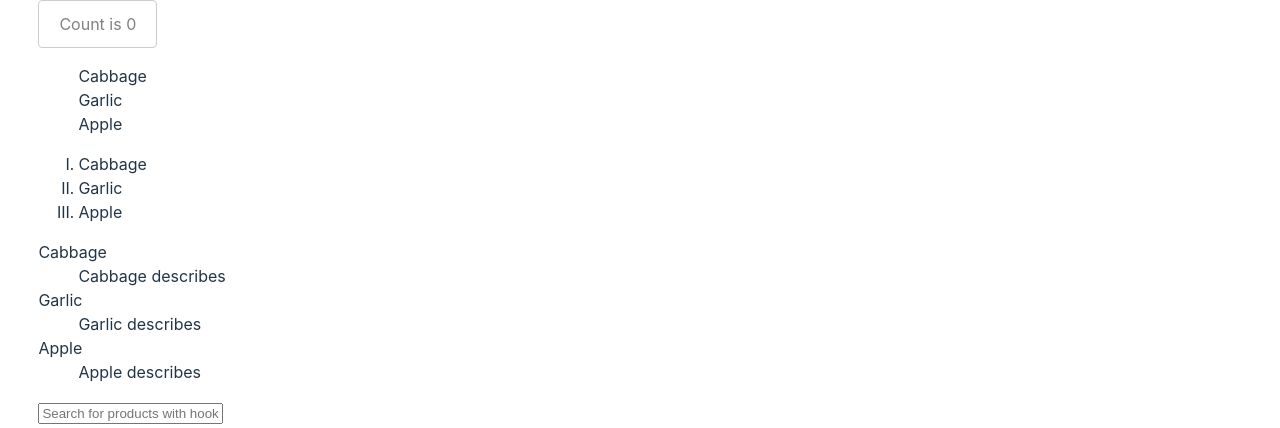
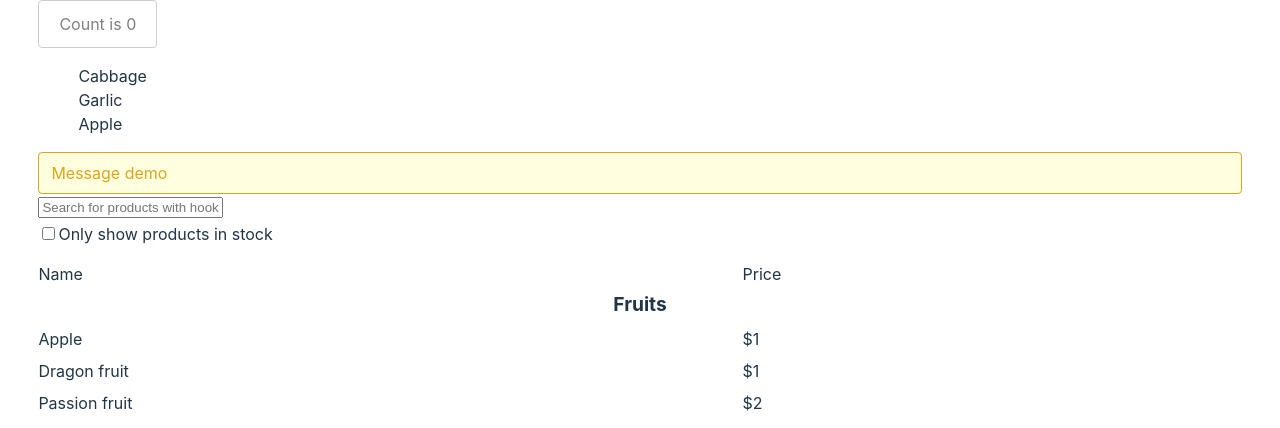
Before and after one commit to leoclao/learn-react-vite, a React (Vite) app: page / in a window 1280 px wide. Shown: the top 428 px of the page. Built offline with nearby package versions, Linux system fonts and the light colour scheme.

Commit message:
#closed issue 24

```diff
--- a/src/App.tsx
+++ b/src/App.tsx
@@ -1,4 +1,4 @@
-import { Button, ButtonLink, Card, DescLists, Grid, List, Masonry, OrderedLists, Progress, UnorderedLists } from "@/components";
+import { Button, ButtonLink, Card, DescLists, Grid, List, Masonry, Message, UnorderedLists } from "@/components";
 import { RibbonContainer } from "@/container";
 import { FilterableProduct, Profile } from "@/features";
 import { useWindowResize } from "@/hooks";
@@ -135,24 +135,14 @@ function App() {
 						title="click to count"
 					/>
 				</div>
+				{/* Demo list */}
 				<UnorderedLists
 					// className={`${listViewMobile}`}
 					// marker="square"
 					itemClassName="list__item"
 					data={products}
 				/>
-				<OrderedLists
-					// className={`${listViewMobile}`}
-					// marker="square"
-					type="I"
-					itemClassName="list__item"
-					data={products}
-				/>
-
-				<DescLists
-					// className={`${listViewMobile}`}
-					data={products}
-				/>
+				<Message types="warning" content="Message demo" />
 				{/* <Board cols={16} rows={22} /> */}
 				{/* <FilterableProduct products={products} /> */}
 				<FilterableProduct products={PRODUCTS_LIST} />
--- a/src/components/field/Base.tsx
+++ b/src/components/field/Base.tsx
@@ -1,7 +1,7 @@
 import styles from "@/styles/modules/field.module.scss";
 import type { Size } from "@/utils";
 import clsx from "clsx";
-import Message from "../message";
+import Message from "../Message";
 
 interface Props {
 	label?: string;
--- a/src/components/index.ts
+++ b/src/components/index.ts
@@ -4,6 +4,6 @@ export { Card, CardAction, CardContent, CardMedia, CardTitle } from "./Card";
 export { FieldBase } from "./Field";
 export { Grid, Masonry } from "./Grid";
 export { OrderedLists, UnorderedLists, DescLists } from "./List";
-export { default as Message } from "./message";
+export { default as Message } from "./Message";
 export { default as Progress } from "./progress";
 export { default as Thumb } from "./thumb";
--- a/src/components/message/index.tsx
+++ b/src/components/message/index.tsx
@@ -1,15 +1,73 @@
+import type { MessageType, Size } from "@/styles";
 import clsx from "clsx";
-import React from "react";
+import type React from "react";
 
 import styles from "@/styles/modules/message.module.scss";
 
 interface Props {
-	types: string;
-	content: string;
+	types: MessageType;
+	size?: Size;
+	content: React.ReactNode;
 }
 
-function Message({ types = "base", content }: Props) {
-	const className = clsx(styles.base, !!types && styles[`${types}`]);
+function Message({ types = "Base", size = "medium", content }: Props) {
+	const newType = (key) => {
+		let type = "";
+		switch (key) {
+			case "warning":
+				type = "Warning";
+				break;
+			case "error":
+				type = "Error";
+				break;
+
+			default:
+				type = "Info";
+				break;
+		}
+		return type;
+	}
+
+	const newSize = (key) => {
+		let size = "";
+		switch (key) {
+			case "tiny":
+				size = "Tiny";
+				break;
+
+			case "small":
+				size = "Small";
+				break;
+
+			case "large":
+				size = "Large";
+				break;
+
+			case "large-x":
+				size = "LargeX";
+				break;
+
+			case "large-xx":
+				size = "Large2X";
+				break;
+
+			case "large-xxx":
+				size = "Large3X";
+				break;
+
+			default:
+				size = "Medium";
+				break;
+		}
+
+		return size;
+	}
+
+	const className = clsx(
+		styles.Base,
+		types && styles[`${newType(types)}`],
+		size && styles[`${newSize(size)}`]
+	);
 
 	return <div className={className}>{content}</div>;
 }
--- a/src/styles/modules/message.module.scss
+++ b/src/styles/modules/message.module.scss
@@ -1,8 +1,100 @@
-.base {
+.Base {
+  background-color: var(--msg-bg-color, transparent);
+  border: var(--msg-border-w, 0) var(--msg-border-style, none) var(--msg-border-color, initial);
+  border-radius: var(--msg-br, .25rem);
+  color: var(--msg-color, initial);
   display: block;
-  font-size: medium;
+  font-size: var(--msg-font-size, initial);
+  padding: var(--msg-pt, 0) var(--msg-pr, 0) var(--msg-pb, 0) var(--msg-pl, 0);
+
+  @media (forced-colors: active) and (prefers-color-scheme: light) {
+    --msg-bg-color: transparent;
+    forced-color-adjust: none;
+  }
+
+  @media (forced-colors: active) and (prefers-color-scheme: dark) {
+    --msg-bg-color: transparent;
+    forced-color-adjust: none;
+  }
 }
 
-.error {
-  color: brown;
+.Info {
+  --msg-bg-color: LightCyan;
+  --msg-border-w: 1px;
+  --msg-border-style: solid;
+  --msg-border-color: DodgerBlue;
+  --msg-color: DodgerBlue;
 }
+
+.Error {
+  --msg-bg-color: MistyRose;
+  --msg-border-w: 1px;
+  --msg-border-style: solid;
+  --msg-border-color: salmon;
+  --msg-color: brown;
+}
+
+.Warning {
+  --msg-bg-color: LightYellow;
+  --msg-border-w: 1px;
+  --msg-border-style: solid;
+  --msg-border-color: GoldenRod;
+  --msg-color: GoldenRod;
+}
+
+// Size scope
+.Tiny {
+  --msg-font-size: .75rem;
+  --msg-pt: .25rem;
+  --msg-pr: .5rem;
+  --msg-pb: .25rem;
+  --msg-pl: .5rem;
+}
+
+.Small {
+  --msg-font-size: .875rem;
+  --msg-pt: .375rem;
+  --msg-pr: .5rem;
+  --msg-pb: .375rem;
+  --msg-pl: .5rem;
+}
+
+.Medium {
+  --msg-font-size: 1rem;
+  --msg-pt: .5rem;
+  --msg-pr: .75rem;
+  --msg-pb: .5rem;
+  --msg-pl: .75rem;
+}
+
+.Large {
+  --msg-font-size: 1.25rem;
+  --msg-pt: .5rem;
+  --msg-pr: .75rem;
+  --msg-pb: .5rem;
+  --msg-pl: .75rem;
+
+  &X {
+    --msg-font-size: 1.5rem;
+    --msg-pt: .5rem;
+    --msg-pr: .75rem;
+    --msg-pb: .5rem;
+    --msg-pl: .75rem;
+  }
+
+  &2X {
+    --msg-font-size: 1.75rem;
+    --msg-pt: .5rem;
+    --msg-pr: .75rem;
+    --msg-pb: .5rem;
+    --msg-pl: .75rem;
+  }
+
+  &3X {
+    --msg-font-size: 2rem;
+    --msg-pt: .5rem;
+    --msg-pr: .75rem;
+    --msg-pb: .5rem;
+    --msg-pl: .75rem;
+  }
+}
--- a/src/utils/index.ts
+++ b/src/utils/index.ts
@@ -13,6 +13,7 @@ export {
 	Size,
 	SizePlus,
 	List,
+	MessageType,
 	UnorderedListMarker,
 	OrderedListType,
 } from "./styles";
--- a/src/utils/styles/Common.ts
+++ b/src/utils/styles/Common.ts
@@ -32,6 +32,9 @@ export type OrderedListType = "1" | "A" | "a" | "I" | "i";
 // Media type
 export type MediaType = "image" | "video" | "audio";
 
+// Message types
+export type MessageType = "info" | "warning" | "error";
+
 // Content Layout
 export type ObjectLayout = "horizontal" | "vertical" | "variant";
 
--- a/src/utils/styles/index.ts
+++ b/src/utils/styles/index.ts
@@ -10,6 +10,7 @@ export {
 	Size,
 	SizePlus,
 	List,
+	MessageType,
 	UnorderedListMarker,
 	OrderedListType,
 } from "./common";
```
